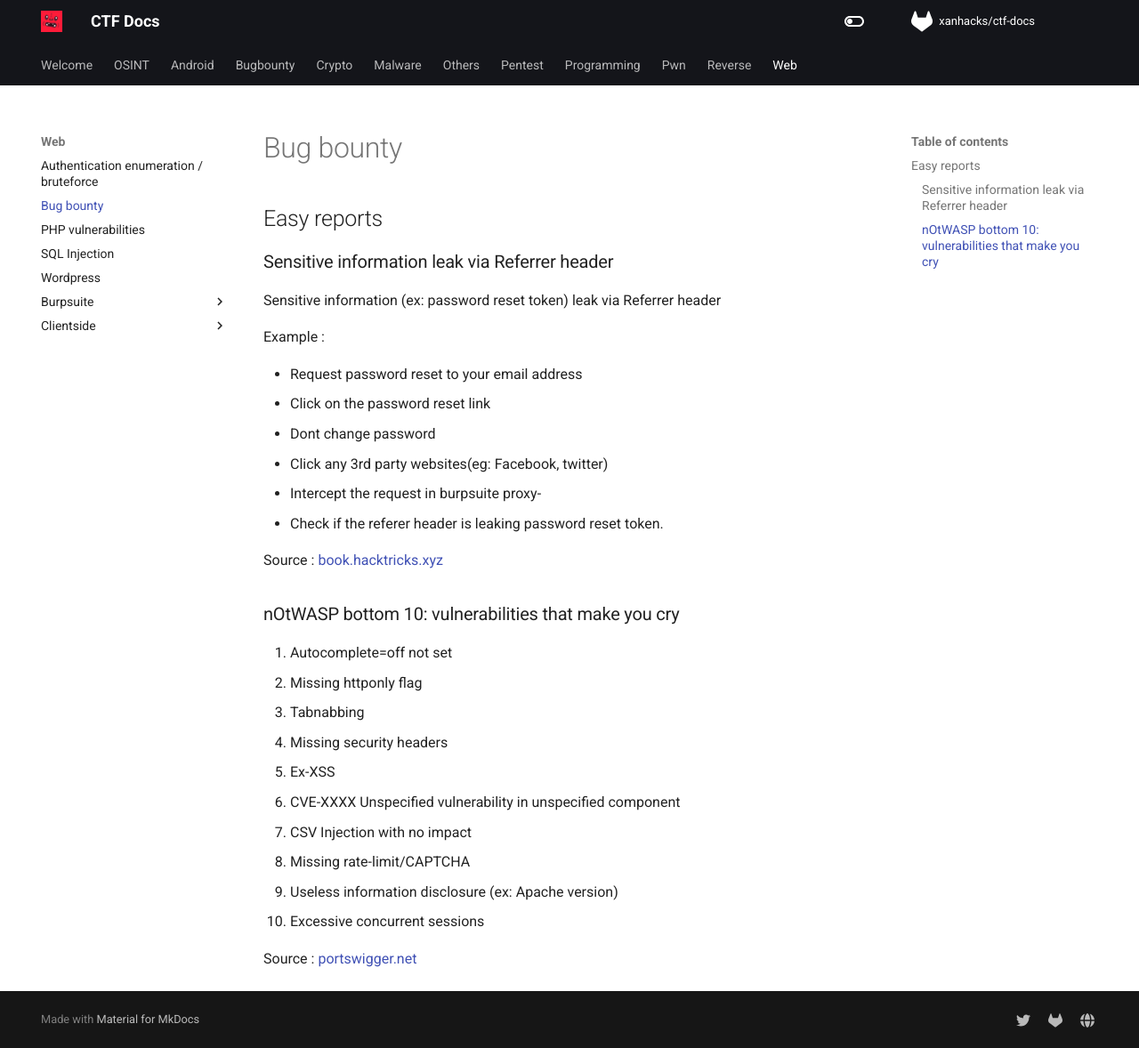
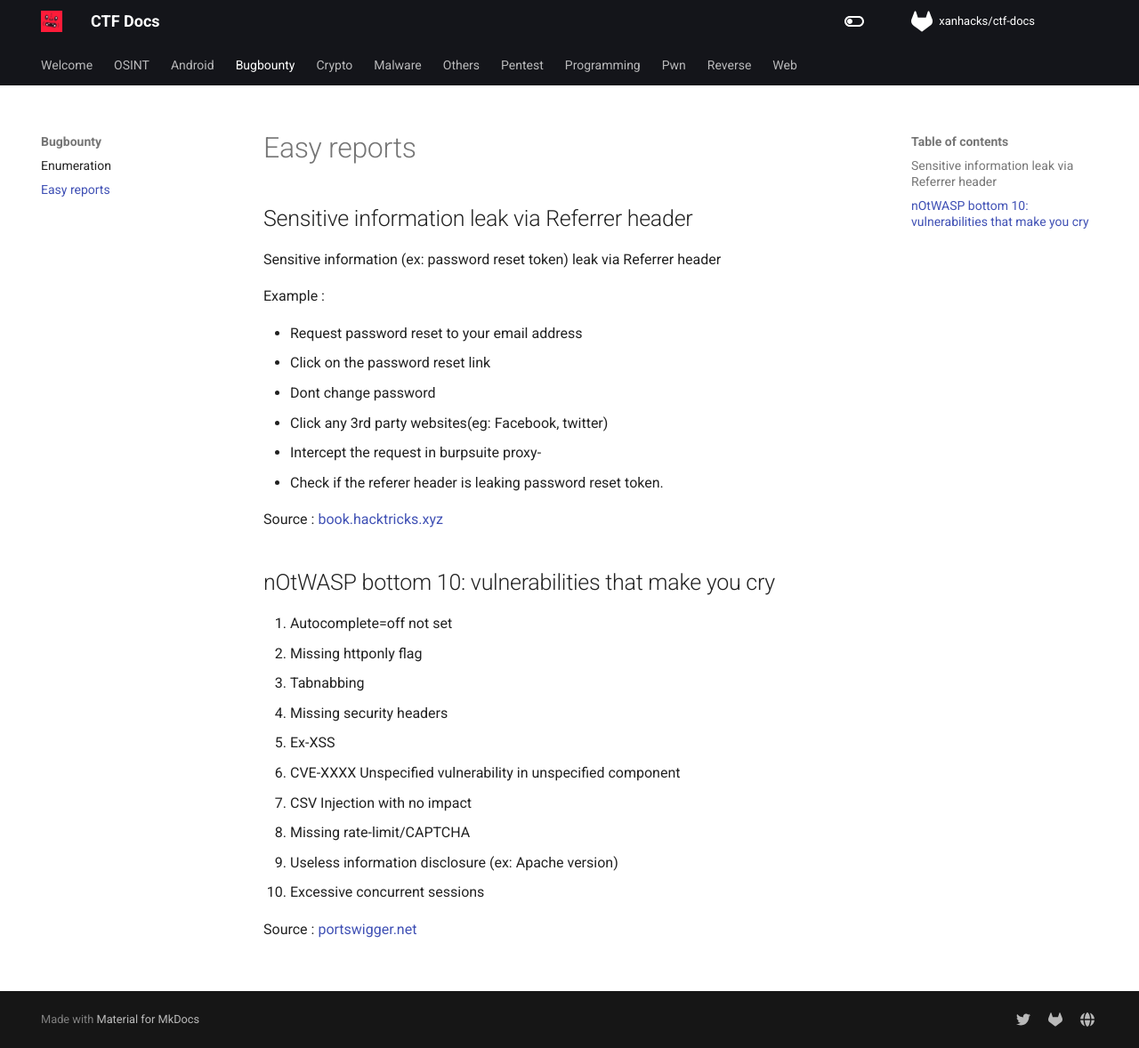
Before and after one commit to xanhacks/ctf-docs, an MkDocs documentation site: the page built from docs/bugbounty/02-reports.md, in a window 1280 px wide and 1178 px high. Shown: the whole window at 89% size. Built offline with MkDocs 1.6.1 and Material for MkDocs 9.7.7, drawn with Linux system fonts in a browser that asks for light colours; nearby versions of some CDN libraries; comment, search, counter and statistics services are not loaded.

```diff
--- a/docs/web/bugbounty.md
+++ b/docs/bugbounty/02-reports.md
@@ -1,13 +1,11 @@
 ---
-title: Bug bounty
+title: Easy reports
 description: Bug bounty tips.
 ---
 
-# Bug bounty
+# Easy reports
 
-## Easy reports
-
-### Sensitive information leak via Referrer header
+## Sensitive information leak via Referrer header
 
 Sensitive information (ex: password reset token) leak via Referrer header
 
@@ -22,7 +20,7 @@ Example :
 
 Source : [book.hacktricks.xyz](https://book.hacktricks.xyz/pentesting-web/reset-password)
 
-### nOtWASP bottom 10: vulnerabilities that make you cry
+## nOtWASP bottom 10: vulnerabilities that make you cry
 
 1. Autocomplete=off not set
 2. Missing httponly flag
```
Also changed, not shown: docs/OSINT/socmint.md (+13 -0 lines).
